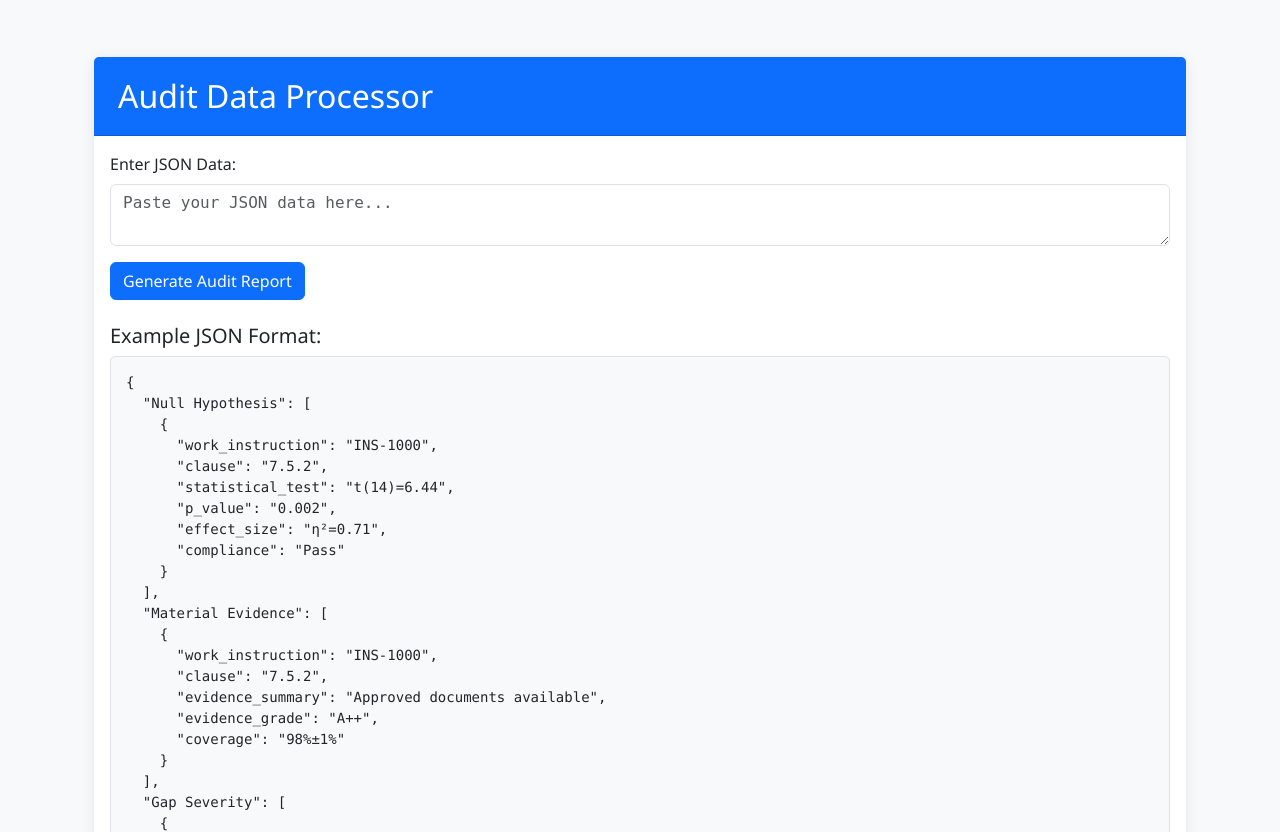
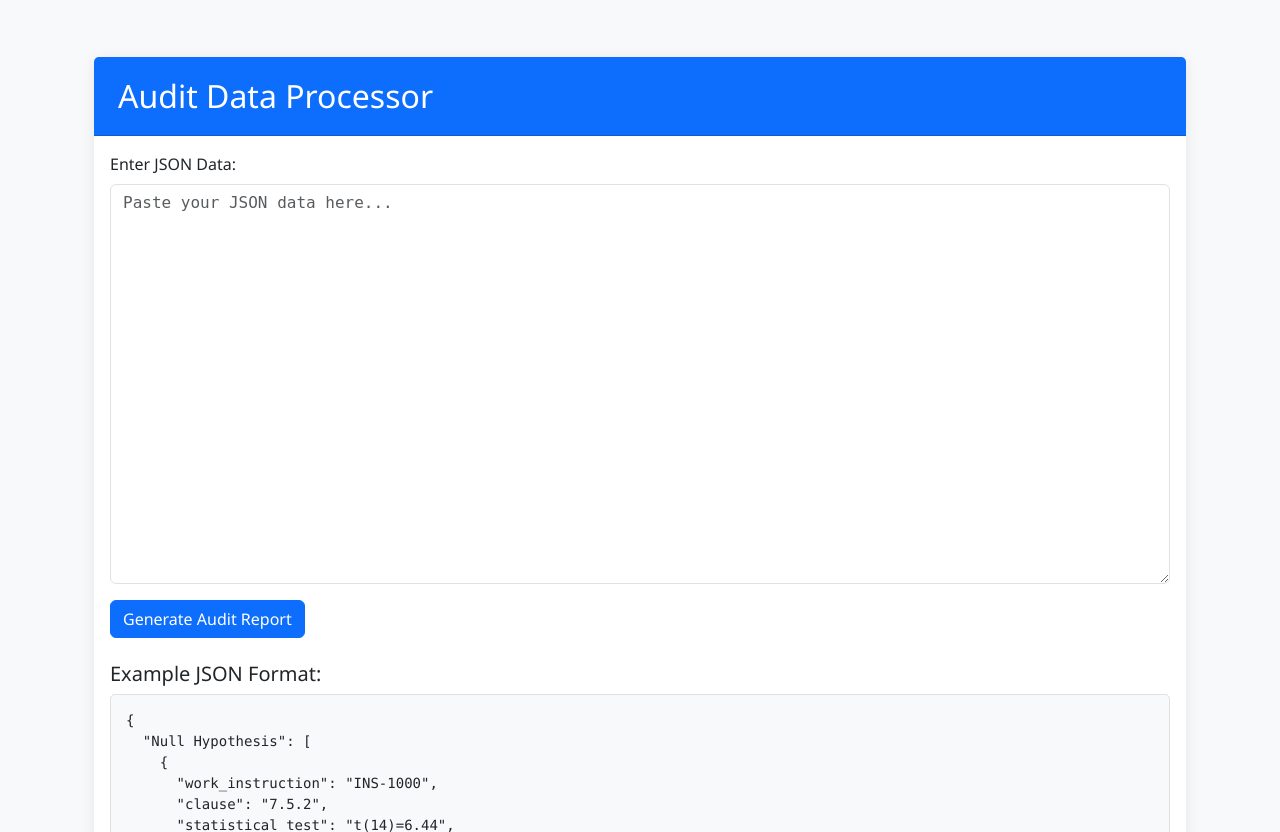
Before and after one commit to emstacho-su/json_writeto_excel_styberg, a Flask app: page /processor in a window 1280 px wide. Shown: the part 71-903 px from the top of the page. Run offline with Flask 3, Linux system fonts and the light colour scheme.

Commit message:
Update processor.html

```diff
--- a/audit_web_app/templates/processor.html
+++ b/audit_web_app/templates/processor.html
@@ -20,6 +20,7 @@
         border-radius: 5px;
         border: 1px solid #dee2e6;
     }
+    .form-control {height: 400px;}
 </style>
 {% endblock %}
 
```
